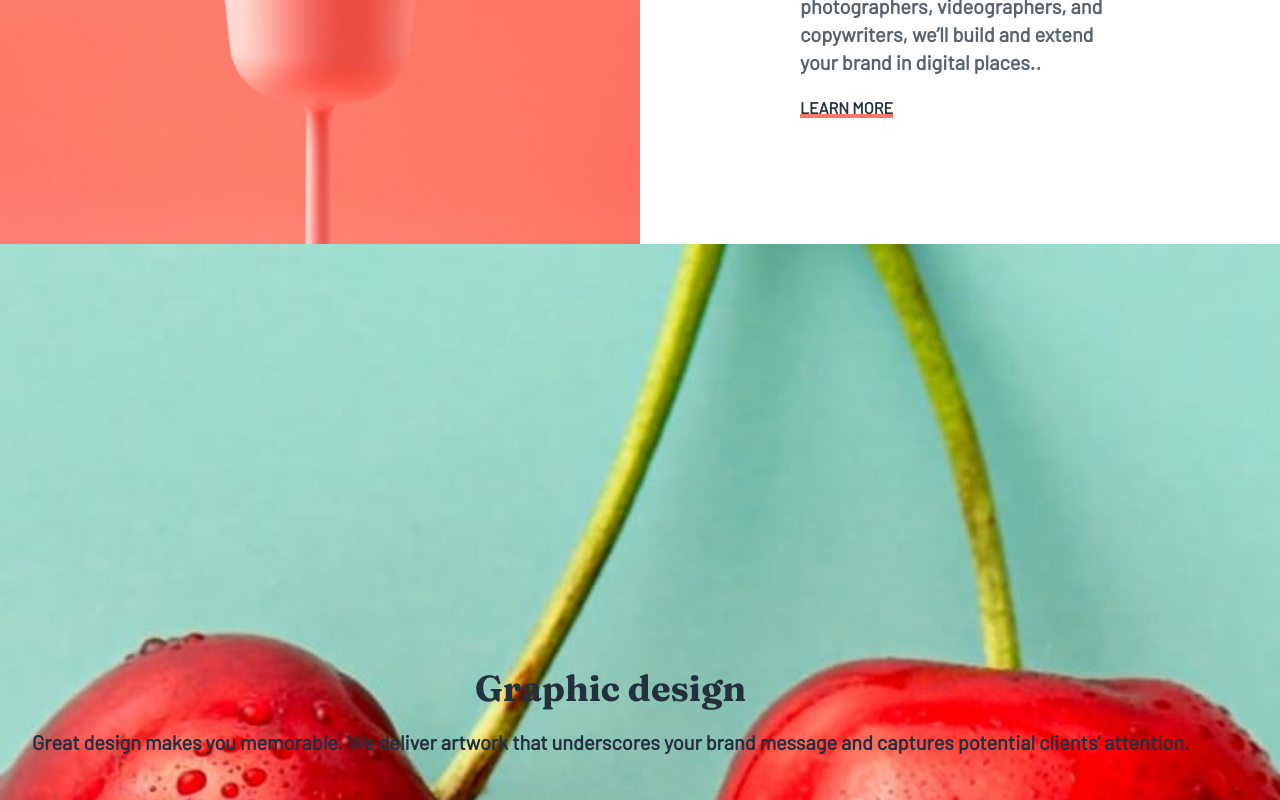
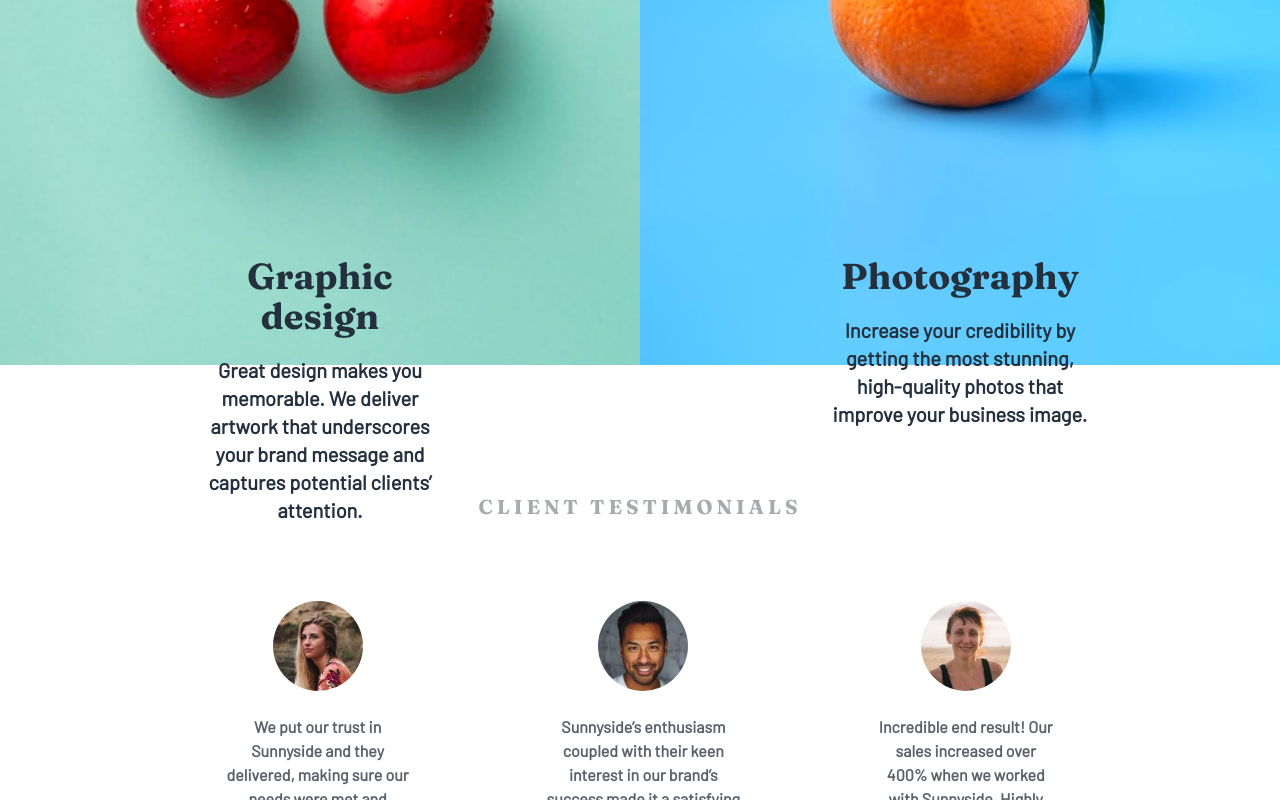
Before and after one commit to Wilouricard/sunnysideAgencyLandingPage, a React (Vite) app: page / in a window 1280 px wide. Shown: the part 2000-2800 px from the top of the page. Built offline with nearby package versions, Linux system fonts and the light colour scheme.

Commit message:
add article, colored article, footer and hero layouts for desktop version

```diff
--- a/src/App.jsx
+++ b/src/App.jsx
@@ -1,44 +1,80 @@
-import { useState } from 'react'
-import Navbar from './components/Navbar'
-import Hero from './components/Hero'
-import Article from './components/Article'
-import Colored from './components/Colored'
-import Testimonials from './components/Testimonials'
-import Footer from './components/Footer'
+import { useState } from "react";
+import Navbar from "./components/Navbar";
+import Hero from "./components/Hero";
+import Article from "./components/Article";
+import Colored from "./components/Colored";
+import Testimonials from "./components/Testimonials";
+import Footer from "./components/Footer";
 
 function App() {
-  const [count, setCount] = useState(0)
+  const [count, setCount] = useState(0);
 
   return (
     <div className="">
       <Navbar />
       <Hero />
+      {/* <div className="flex flex-col md:flex-row-reverse">
+        <img
+          src="\images\mobile\image-transform.jpg"
+          alt=""
+          className="md:w-1/2"
+        />
+        <div className="text-center py-16 flex flex-col gap-5 px-8 md:text-start md:justify-center md:px-40 md:w-1/2">
+          <h1 className="text-4xl">Transform your brand</h1>
+          <p className="text-xl font-bold">
+            We are a full-service creative agency specializing in helping brands
+            grow fast. Engage your clients through compelling visuals that do
+            most of the marketing for you.
+          </p>
+          <a href="#">
+            <h2
+              className={`uppercase underline underline-offset-0 decoration-Yellow font-bold decoration-4 hover:opacity-90 active:decoration-8`}
+            >
+              Learn more
+            </h2>
+          </a>
+        </div>
+      </div> */}
       <Article
         image="\images\mobile\image-transform.jpg"
         title={"Transform your brand"}
-        text={'We are a full-service creative agency specializing in helping brands grow fast. Engage your clients through compelling visuals that do most of the marketing for you.'}
+        text={
+          "We are a full-service creative agency specializing in helping brands grow fast. Engage your clients through compelling visuals that do most of the marketing for you."
+        }
         color={"decoration-Yellow"}
-        row={"-reverse"} />
+        row={"-reverse"}
+      />
       <Article
         image="\images\mobile\image-stand-out.jpg"
         title={"Stand out to the right audience"}
-        text={'Using a collaborative formula of designers, researchers, photographers, videographers, and copywriters, we’ll build and extend your brand in digital places..'}
+        text={
+          "Using a collaborative formula of designers, researchers, photographers, videographers, and copywriters, we’ll build and extend your brand in digital places.."
+        }
         color={"decoration-Soft-red"}
-        row={""} />
+        row={""}
+      />
+      <div className="flex flex-col md:flex-row md:w-full">
         <Colored
           image="\images\mobile\image-graphic-design.jpg"
+          imgDesktop="\images\desktop\image-graphic-design.jpg"
           title={"Graphic design"}
-        text={"Great design makes you memorable. We deliver artwork that underscores your brand message and captures potential clients’ attention."}
+          text={
+            "Great design makes you memorable. We deliver artwork that underscores your brand message and captures potential clients’ attention."
+          }
         />
         <Colored
           image="\images\mobile\image-photography.jpg"
+          imgDesktop="\images\desktop\image-photography.jpg"
           title={"Photography"}
-        text={"Increase your credibility by getting the most stunning, high-quality photos that improve your business image."}
+          text={
+            "Increase your credibility by getting the most stunning, high-quality photos that improve your business image."
+          }
         />
+      </div>
       <Testimonials />
       <Footer />
     </div>
-  )
+  );
 }
 
-export default App
+export default App;
--- a/src/components/Colored.jsx
+++ b/src/components/Colored.jsx
@@ -2,9 +2,10 @@ import React from "react";
 
 export default function Colored(props) {
   return (
-    <div className="relative flex flex-col">
-      <img src={props.image} alt="" className=""/>
-      <div className="text-center py-16 flex flex-col gap-5 px-8 absolute top-[360px]">
+    <div className="relative flex flex-col md:w-1/2">
+      <img src={props.image} alt="" className="md:hidden"/>
+      <img src={props.imgDesktop} alt="" className="hidden md:inline-block"/>
+      <div className="text-center py-16 flex flex-col gap-5 px-8 absolute top-[360px] md:px-48">
           <h1 className="text-4xl">{props.title}</h1>
           <p className="text-xl font-bold text-Very-dark-desaturated-blue">{props.text}</p>
       </div>
--- a/src/components/Hero.jsx
+++ b/src/components/Hero.jsx
@@ -3,7 +3,7 @@ import React from "react";
 export default function Hero() {
   return (
     <div className="flex flex-col">
-        <h1 className="uppercase text-center font-bold text-White bg-transparent text-5xl tracking-[4px] pt-20 absolute md:right-1/3">We are creatives</h1>
+        <h1 className="uppercase text-center font-bold text-White bg-transparent text-5xl tracking-[4px] pt-20 absolute md:right-1/3 md:pt-44">We are creatives</h1>
         <img src="\images\icon-arrow-down.svg" alt="" className="bg-transparent absolute top-[380px] right-1/2 md:top-[450px]" />
       <img src="\images\mobile\image-header.jpg" alt="" className="md:hidden"/>
       <img src="\images\desktop\image-header.jpg" alt="" className="hidden md:inline-block"/>
--- a/src/components/Testimonials.jsx
+++ b/src/components/Testimonials.jsx
@@ -3,8 +3,9 @@ import Client from "./Client";
 
 export default function Testimonials() {
   return (
-    <div className="text-center">
-      <h1 className="uppercase tracking-[4px] py-20 text-Grayish-blue text-xl">Client Testimonials</h1>
+    <div className="text-center md:py-32">
+      <h1 className="uppercase tracking-[4px] py-20 text-Grayish-blue text-xl md:py-0">Client Testimonials</h1>
+      <div className="flex flex-col md:flex-row md:px-40 md:pt-20">
       <Client
         image="\images\image-emily.jpg"
         text=" We put our trust in Sunnyside and they delivered, making sure our needs
@@ -22,5 +23,6 @@ export default function Testimonials() {
         who="Jennie F."
         position="Business Owner" />
     </div>
+      </div>
   );
 }
--- a/src/output.css
+++ b/src/output.css
@@ -883,6 +883,14 @@ a {
     right: 0px;
   }
 
+  .md\:mr-auto {
+    margin-right: auto;
+  }
+
+  .md\:ml-auto {
+    margin-left: auto;
+  }
+
   .md\:inline-block {
     display: inline-block;
   }
@@ -891,12 +899,28 @@ a {
     display: none;
   }
 
+  .md\:w-full {
+    width: 100%;
+  }
+
   .md\:w-1\/2 {
     width: 50%;
   }
 
+  .md\:w-1\/4 {
+    width: 25%;
+  }
+
   .md\:flex-row {
     flex-direction: row;
+  }
+
+  .md\:flex-row-reverse {
+    flex-direction: row-reverse;
+  }
+
+  .md\:items-center {
+    align-items: center;
   }
 
   .md\:justify-center {
@@ -921,6 +945,11 @@ a {
     padding-right: 10rem;
   }
 
+  .md\:px-48 {
+    padding-left: 12rem;
+    padding-right: 12rem;
+  }
+
   .md\:px-16 {
     padding-left: 4rem;
     padding-right: 4rem;
@@ -934,6 +963,50 @@ a {
   .md\:px-6 {
     padding-left: 1.5rem;
     padding-right: 1.5rem;
+  }
+
+  .md\:py-0 {
+    padding-top: 0px;
+    padding-bottom: 0px;
+  }
+
+  .md\:py-32 {
+    padding-top: 8rem;
+    padding-bottom: 8rem;
+  }
+
+  .md\:py-10 {
+    padding-top: 2.5rem;
+    padding-bottom: 2.5rem;
+  }
+
+  .md\:px-80 {
+    padding-left: 20rem;
+    padding-right: 20rem;
+  }
+
+  .md\:pb-32 {
+    padding-bottom: 8rem;
+  }
+
+  .md\:pt-10 {
+    padding-top: 2.5rem;
+  }
+
+  .md\:pt-20 {
+    padding-top: 5rem;
+  }
+
+  .md\:pt-32 {
+    padding-top: 8rem;
+  }
+
+  .md\:pt-40 {
+    padding-top: 10rem;
+  }
+
+  .md\:pt-44 {
+    padding-top: 11rem;
   }
 
   .md\:text-start {
```
Also changed, not shown: src/components/Footer.jsx (+4 -4 lines). Lines whose indentation alone changed are shown as unchanged.
